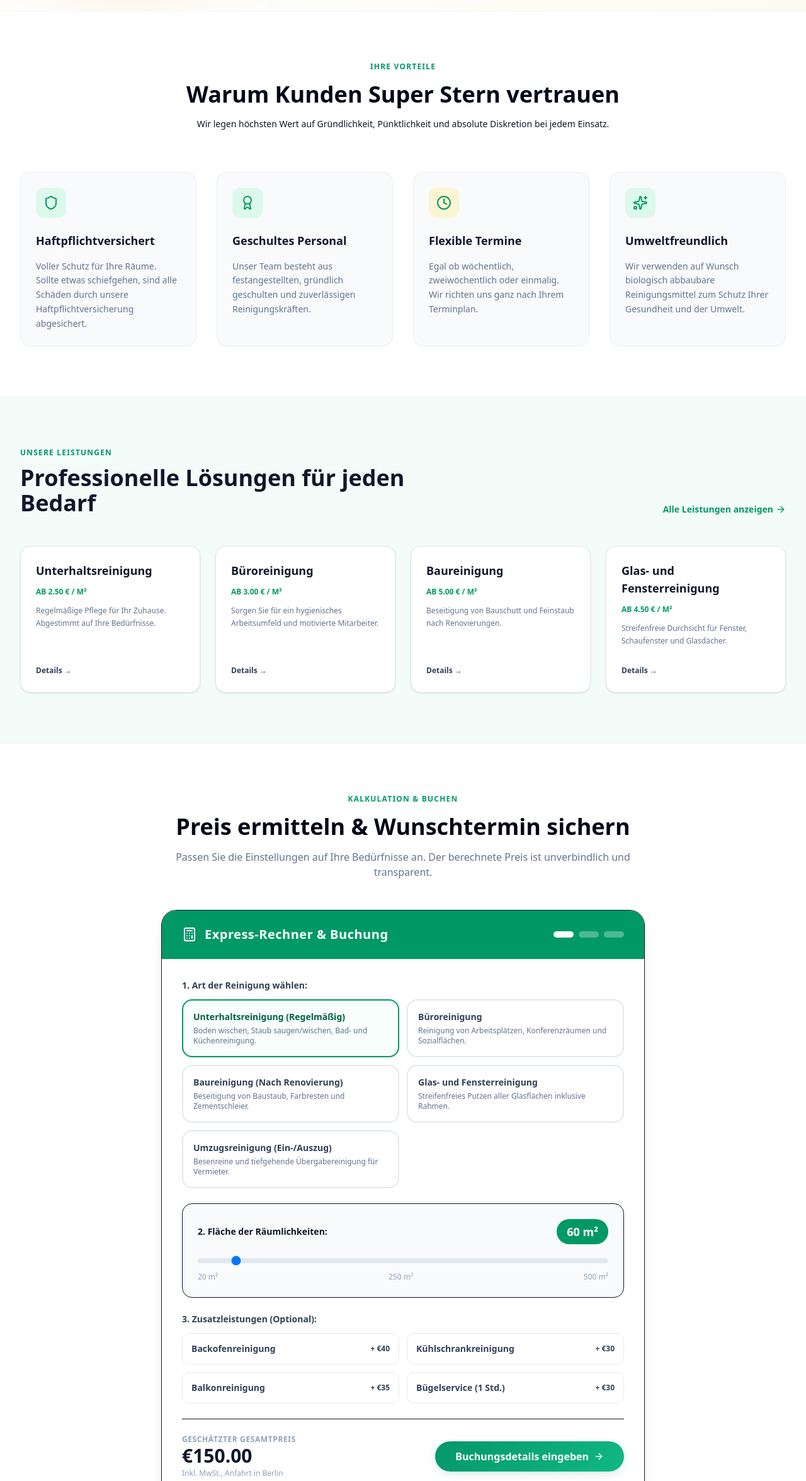
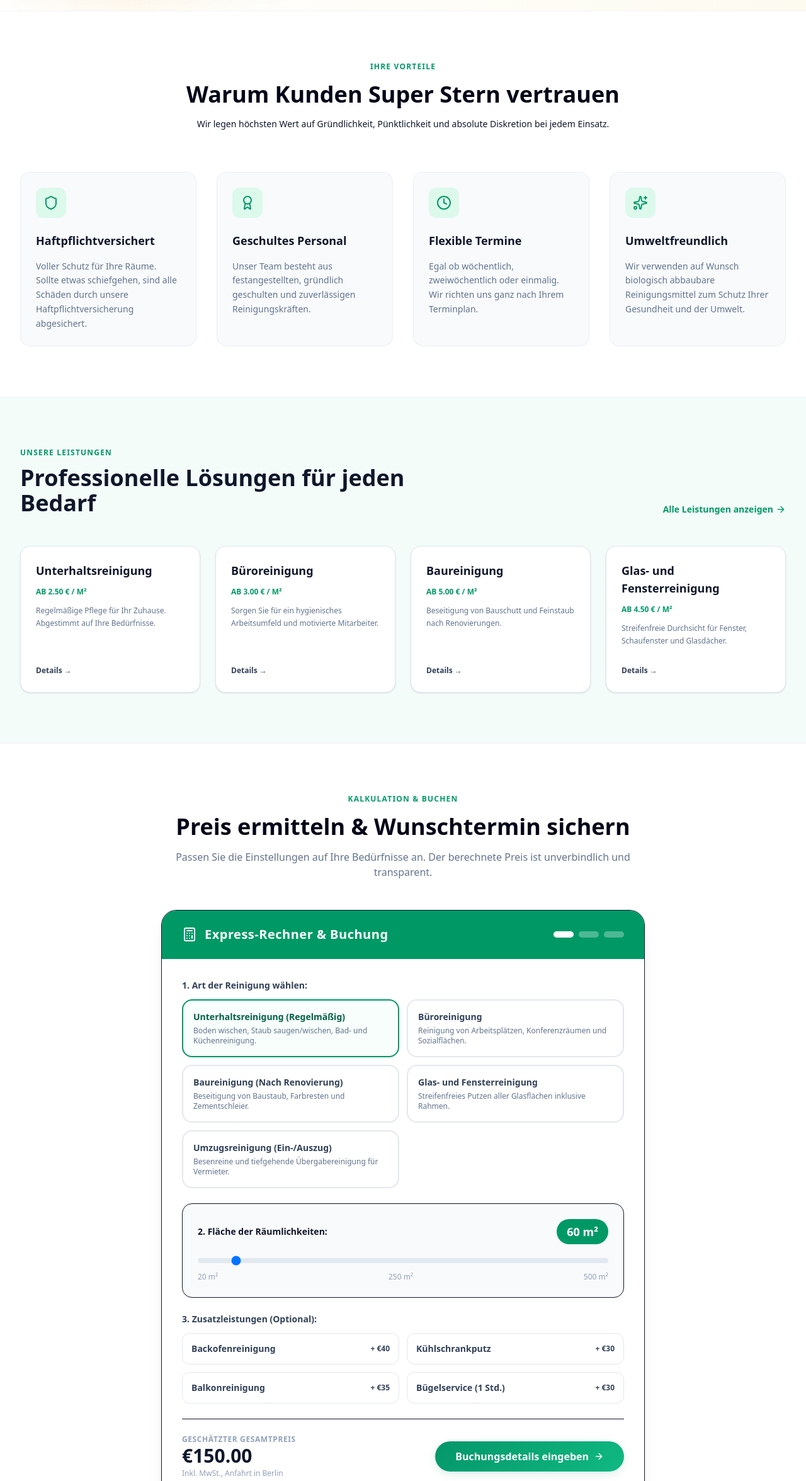
Before and after one commit to MaksymDoroshenkoDCI/SuperStern.de, a Next.js app in the folder frontend/: page / in a window 1280 px wide. Shown: the part 842-3194 px from the top of the page at 63% size. Built offline with nearby package versions, Linux system fonts and the light colour scheme.

Commit message:
Заміна лого та заміна кольору на іконці на зелений

```diff
--- a/frontend/src/app/page.tsx
+++ b/frontend/src/app/page.tsx
@@ -30,7 +30,7 @@
     },
     {
       icon: <Clock className="h-6 w-6 text-emerald-600" />,
-      bg: "bg-amber-100/75",
+      bg: "bg-emerald-100/70",
       title: "Flexible Termine",
       desc: "Egal ob wöchentlich, zweiwöchentlich oder einmalig. Wir richten uns ganz nach Ihrem Terminplan.",
     },
--- a/frontend/src/components/BookingCalculator.tsx
+++ b/frontend/src/components/BookingCalculator.tsx
@@ -47,9 +47,9 @@
 
 const ADDONS: Addon[] = [
   { id: "oven", name: "Backofenreinigung", price: 40.00 },
-  { id: "fridge", name: "Kühlschrankreinigung", price: 30.00 },
+  { id: "fridge", name: "Kühlschrankputz", price: 30.00 },
   { id: "balcony", name: "Balkonreinigung", price: 35.00 },
-  { id: "ironing", name: "Bügelservice (1 Std.)", price: 30.00 },
+  { id: "ironing", name: "Bügelservice    (1 Std.)", price: 30.00 },
 ];
 
 export default function BookingCalculator() {
```
Also changed, not shown: frontend/public/logo.png.
